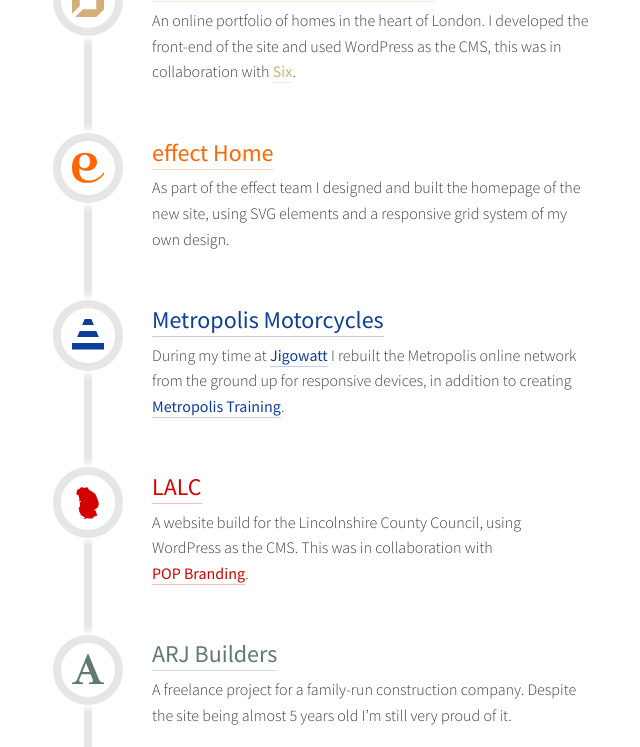
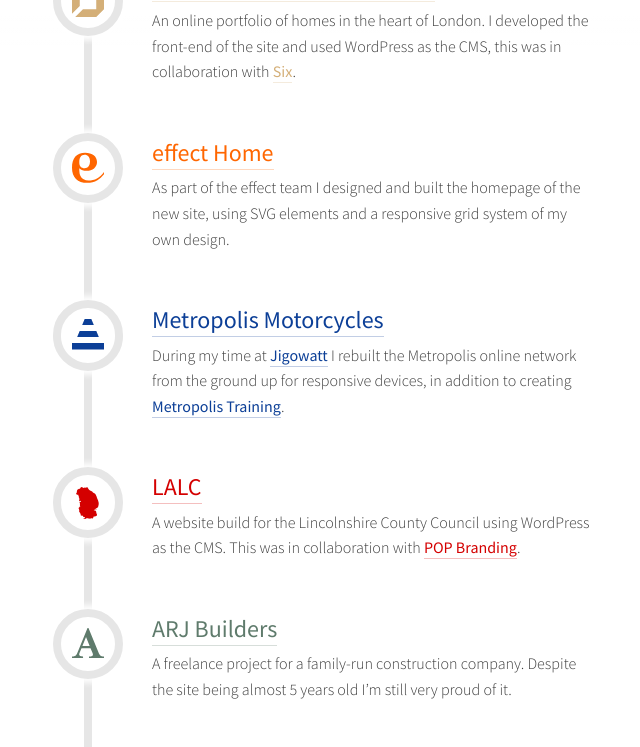
Before and after one commit to daviddarnes/darn.es, a Jekyll site: the page built from index.md, in a window 1280 px wide and 900 px high, scrolled down 1184 px, cut to the strip 0-747 px from the top of the window. Shown: the whole strip, without its empty margins (325-965 px from the left). Built offline with Jekyll 4.4.1, drawn with Linux system fonts in a browser that asks for light colours.

Commit message:
Like I said stupid full stop

```diff
--- a/_data/sites.yml
+++ b/_data/sites.yml
@@ -38,7 +38,7 @@
   icon: lincolnshire
   title: "LALC"
   colour: "#D40000"
-  content: "A website build for the Lincolnshire County Council, using WordPress as the CMS. This was in collaboration with [POP Branding](http://pop-branding.com/)."
+  content: "A website build for the Lincolnshire County Council using WordPress as the CMS. This was in collaboration with [POP Branding](http://pop-branding.com/)."
 - link: "http://arjbuilders.com"
   icon: arjbuilders
   title: "ARJ Builders"
```
